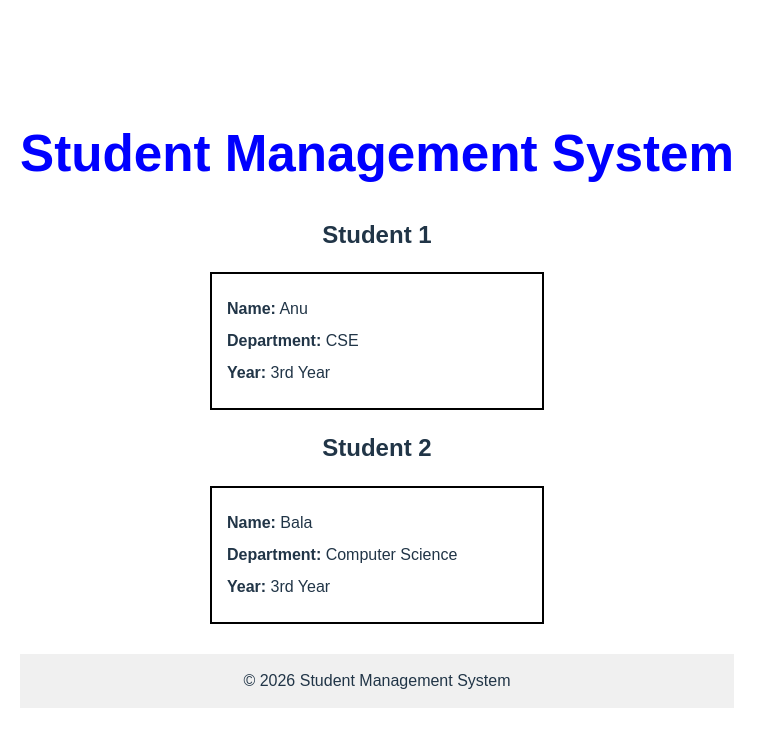
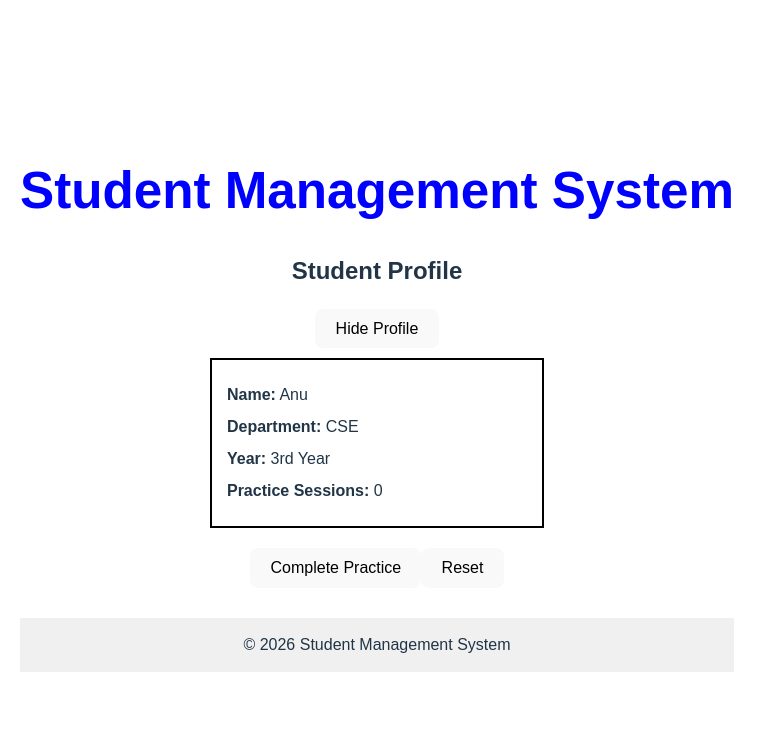
Before and after one commit to achugit0412/student-app, a React (Vite) app: page / in a window 1280 px wide. Shown: the top 746 px of the page, without its empty margins (0-777 px from the left). Built offline with nearby package versions, Linux system fonts and the light colour scheme.

Commit message:
Update App.jsx

```diff
--- a/src/App.jsx
+++ b/src/App.jsx
@@ -1,26 +1,43 @@
+import { useEffect, useState } from "react";
 import "./App.css";
 
-// Student details stored in JavaScript variables
+// Student details
 const student1Name = "Anu";
 const student1Department = "CSE";
 const student1Year = "3rd Year";
-
-const student2Name = "Bala";
-const student2Department = "Computer Science";
-const student2Year = "3rd Year";
 
 // Header Component
 function Header() {
   return <h1 className="header">Student Management System</h1>;
 }
 
-// Reusable StudentProfile Component
-function StudentProfile({ name, department, year }) {
+// StudentProfile Component
+function StudentProfile({ name, department, year, count }) {
+  useEffect(() => {
+    const previousTitle = document.title;
+
+    document.title = `Practice Sessions: ${count}`;
+
+    return () => {
+      document.title = previousTitle;
+    };
+  }, [count]);
+
   return (
     <div className="student-profile">
-      <p><strong>Name:</strong> {name}</p>
-      <p><strong>Department:</strong> {department}</p>
-      <p><strong>Year:</strong> {year}</p>
+      <p>
+        <strong>Name:</strong> {name}
+      </p>
+      <p>
+        <strong>Department:</strong> {department}
+      </p>
+      <p>
+        <strong>Year:</strong> {year}
+      </p>
+
+      <p>
+        <strong>Practice Sessions:</strong> {count}
+      </p>
     </div>
   );
 }
@@ -32,23 +49,35 @@ function Footer() {
 
 // Main App Component
 function App() {
+  const [practiceCount, setPracticeCount] = useState(0);
+  const [showProfile, setShowProfile] = useState(true);
+
   return (
     <div className="app">
       <Header />
 
-      <h2>Student 1</h2>
-      <StudentProfile
-        name={student1Name}
-        department={student1Department}
-        year={student1Year}
-      />
+      <h2>Student Profile</h2>
 
-      <h2>Student 2</h2>
-      <StudentProfile
-        name={student2Name}
-        department={student2Department}
-        year={student2Year}
-      />
+      <button onClick={() => setShowProfile(!showProfile)}>
+        {showProfile ? "Hide Profile" : "Show Profile"}
+      </button>
+
+      {showProfile && (
+        <StudentProfile
+          name={student1Name}
+          department={student1Department}
+          year={student1Year}
+          count={practiceCount}
+        />
+      )}
+
+      <div className="practice-buttons">
+        <button onClick={() => setPracticeCount(practiceCount + 1)}>
+          Complete Practice
+        </button>
+
+        <button onClick={() => setPracticeCount(0)}>Reset</button>
+      </div>
 
       <Footer />
     </div>
```
